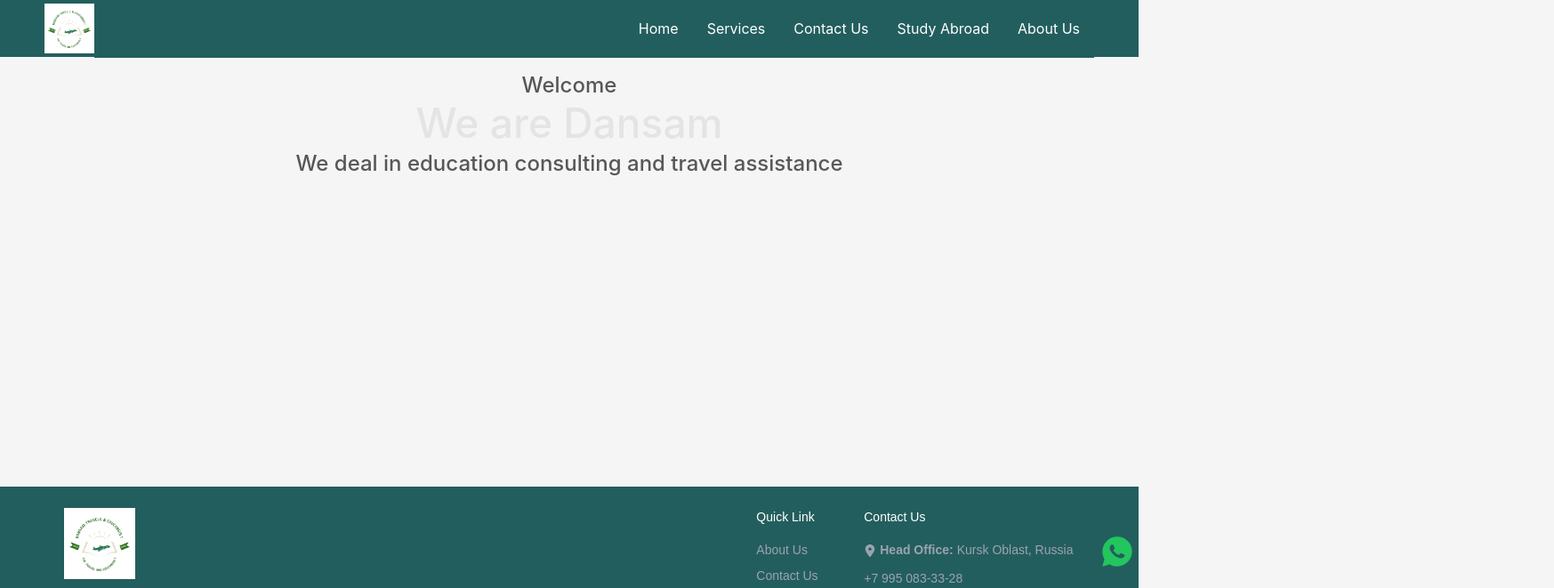
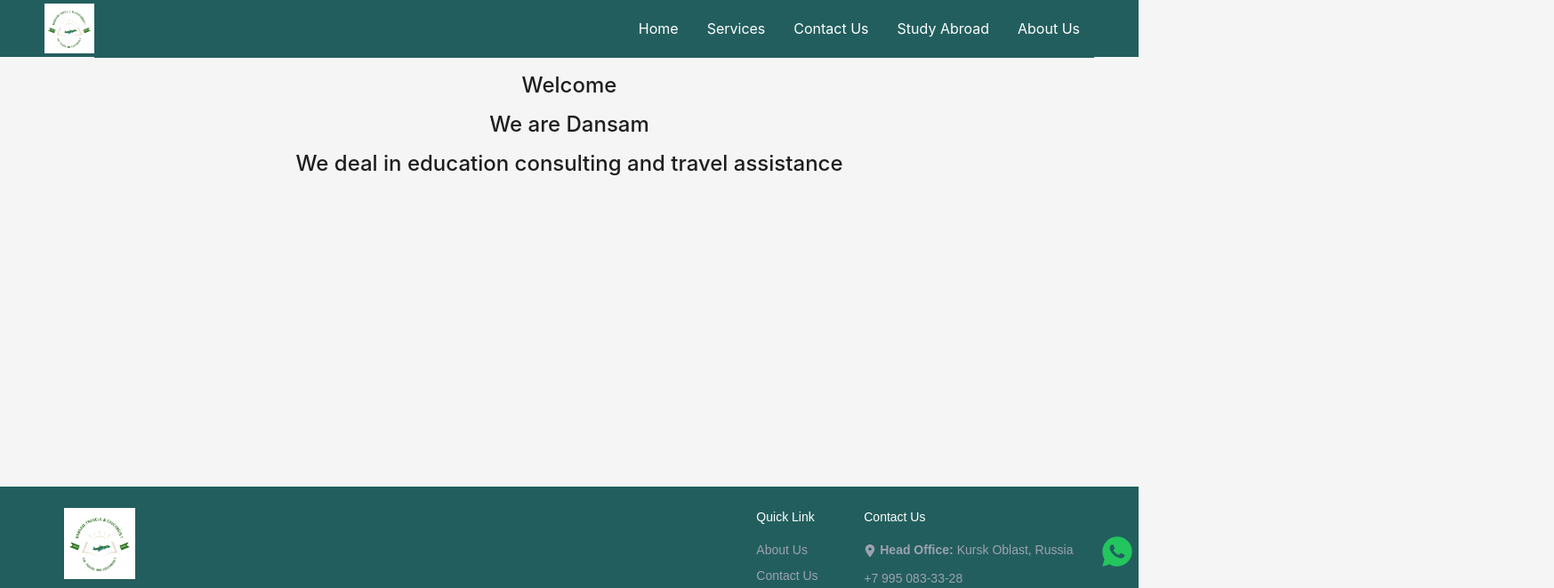
Before and after one commit to Ayobami593/dansam-travels, a Next.js app: page / in a window 1280 px wide. Shown: the top 661 px of the page at 89% size, 1747 px wide, since content can reach past the window. Built offline with nearby package versions, Linux system fonts and the light colour scheme; a web font is replaced by a local one.

Commit message:
clean up

```diff
--- a/src/app/page.tsx
+++ b/src/app/page.tsx
@@ -4,9 +4,9 @@
   return (
     <Layout>
       <div className="flex flex-col justify-center font-medium text-lg md:text-2xl space-y-3">
-        <p className="text-center animate-pulse">Welcome</p>
-        <p className="text-center animate-ping">We are Dansam</p>
-        <p className="text-center animate-pulse">
+        <p className="text-center ">Welcome</p>
+        <p className="text-center ">We are Dansam</p>
+        <p className="text-center">
           We deal in education consulting and travel assistance
         </p>
         <div></div>
--- a/src/components/Layout.tsx
+++ b/src/components/Layout.tsx
@@ -72,7 +72,7 @@
   const menuTextColor = "#ffffff";
   return (
     <Layout>
-      <div className="flex flex-col min-h-screen">
+      <div className="flex flex-col min-h-screen w-full">
         <Header
           className="sticky top-0 z-10 w-full flex items-center"
           style={{ backgroundColor: color, color: menuTextColor }}
```
